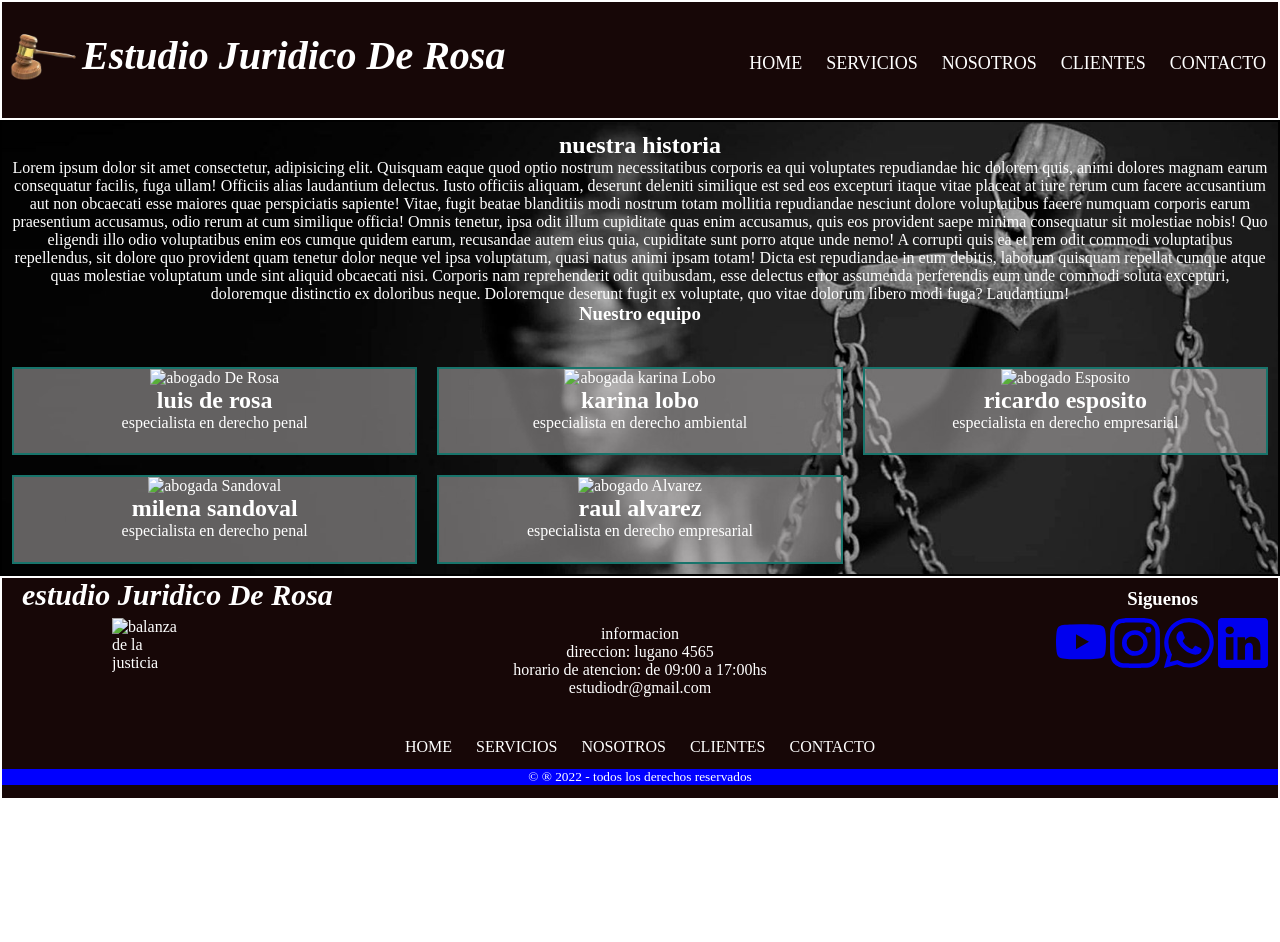
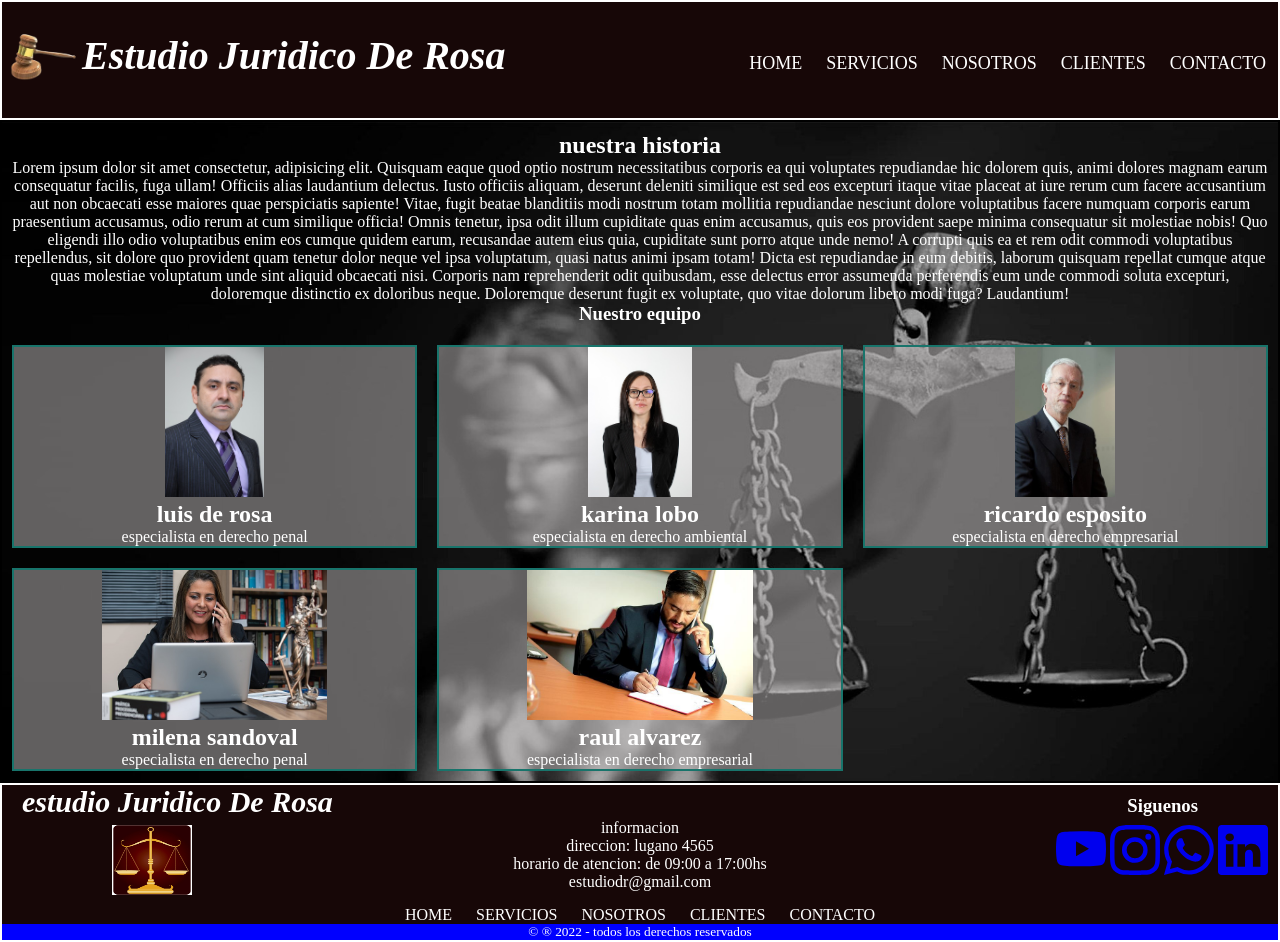
Before and after one commit to MarcosDerosa/estudiojuridico, a plain HTML site: page pages/nosotros.html in a window 1280 px wide. Before the commit the page ends 800 px from the top, so only its background shows below. Drawn offline with Linux system fonts and the light colour scheme.

Commit message:
intentando corregir imagenes

```diff
--- a/pages/nosotros.html
+++ b/pages/nosotros.html
@@ -33,34 +33,34 @@
         <h3 class="nuestroequipo">Nuestro equipo</h3>
     </div>
     <article class="articulo1">
-        <img src="assets/business-man-1125324_640.jpg" alt="abogado De Rosa" height="150" width="auto">
+        <img src="/assets/business-man-1125324_640.jpg" alt="abogado De Rosa" height="150" width="auto">
         <h2 class="nombres">luis de rosa</h2>
         <p class="especialidad">especialista en derecho penal</p>
     </article>
     <article class="articulo2">
-        <img src="assets/woman-1254453_640.jpg" alt="abogada karina Lobo" height="150" width="auto">
+        <img src="/assets/woman-1254453_640.jpg" alt="abogada karina Lobo" height="150" width="auto">
         <h2 class="nombres">karina lobo</h2>
         <p class="especialidad">especialista en derecho ambiental</p>
     </article>
     <article class="articulo3">
-        <img src="assets/alejandro-vergara-blanco-872557_640.jpg" alt="abogado Esposito" height="150" width="auto">
+        <img src="/assets/alejandro-vergara-blanco-872557_640.jpg" alt="abogado Esposito" height="150" width="auto">
         <h2 class="nombres">ricardo esposito</h2>
         <p class="especialidad">especialista en derecho empresarial</p>
     </article>
     <article class="articulo4">
-        <img src="assets/right-4703943_640.jpg" alt="abogada Sandoval" height="150" width="auto">
+        <img src="/assets/right-4703943_640.jpg" alt="abogada Sandoval" height="150" width="auto">
         <h2 class="nombres">milena sandoval</h2>
         <p class="especialidad">especialista en derecho penal</p>
     </article>
     <article class="articulo5">
-        <img src="assets/office-2820890_640.jpg" alt="abogado Alvarez" height="150" width="auto">
+        <img src="/assets/office-2820890_640.jpg" alt="abogado Alvarez" height="150" width="auto">
         <h2 class="nombres">raul alvarez</h2>
         <p class="especialidad">especialista en derecho empresarial</p>
     </article>
     </main>
 <footer class="gridfooter">
     <h2 class="titulofooternos">estudio Juridico De Rosa</h2>
-    <img src="assets/Balanza_justicia.jpg" class="logofooter" alt="balanza de la justicia">
+    <img src="/assets/Balanza_justicia.jpg" class="logofooter" alt="balanza de la justicia">
     <ul class="infonos">
         <li>informacion</li>
         <li><a class= "direccion" href="https://goo.gl/maps/H2iLxFcvWAWeEneF6">direccion: lugano 4565</a></li>
```
